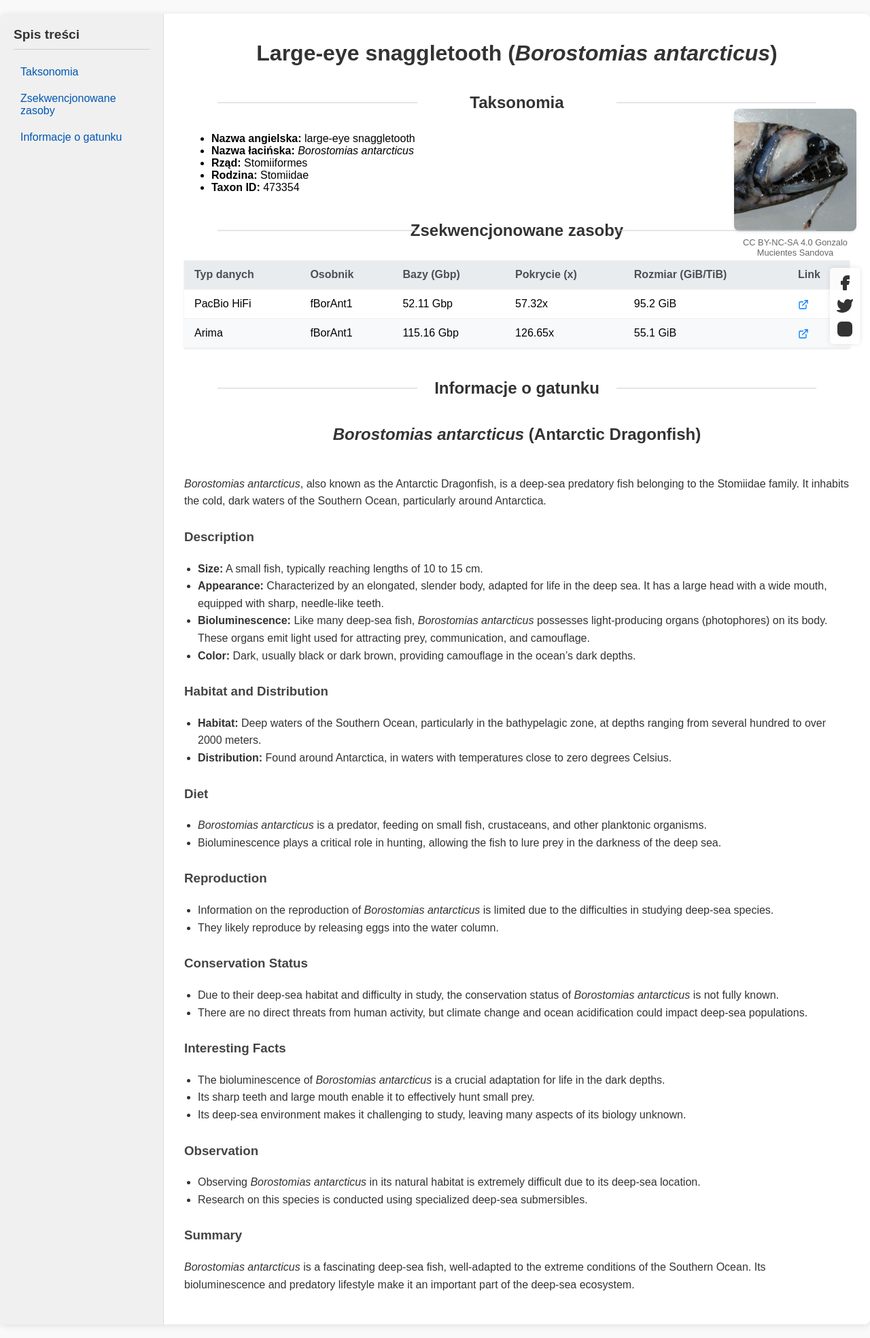
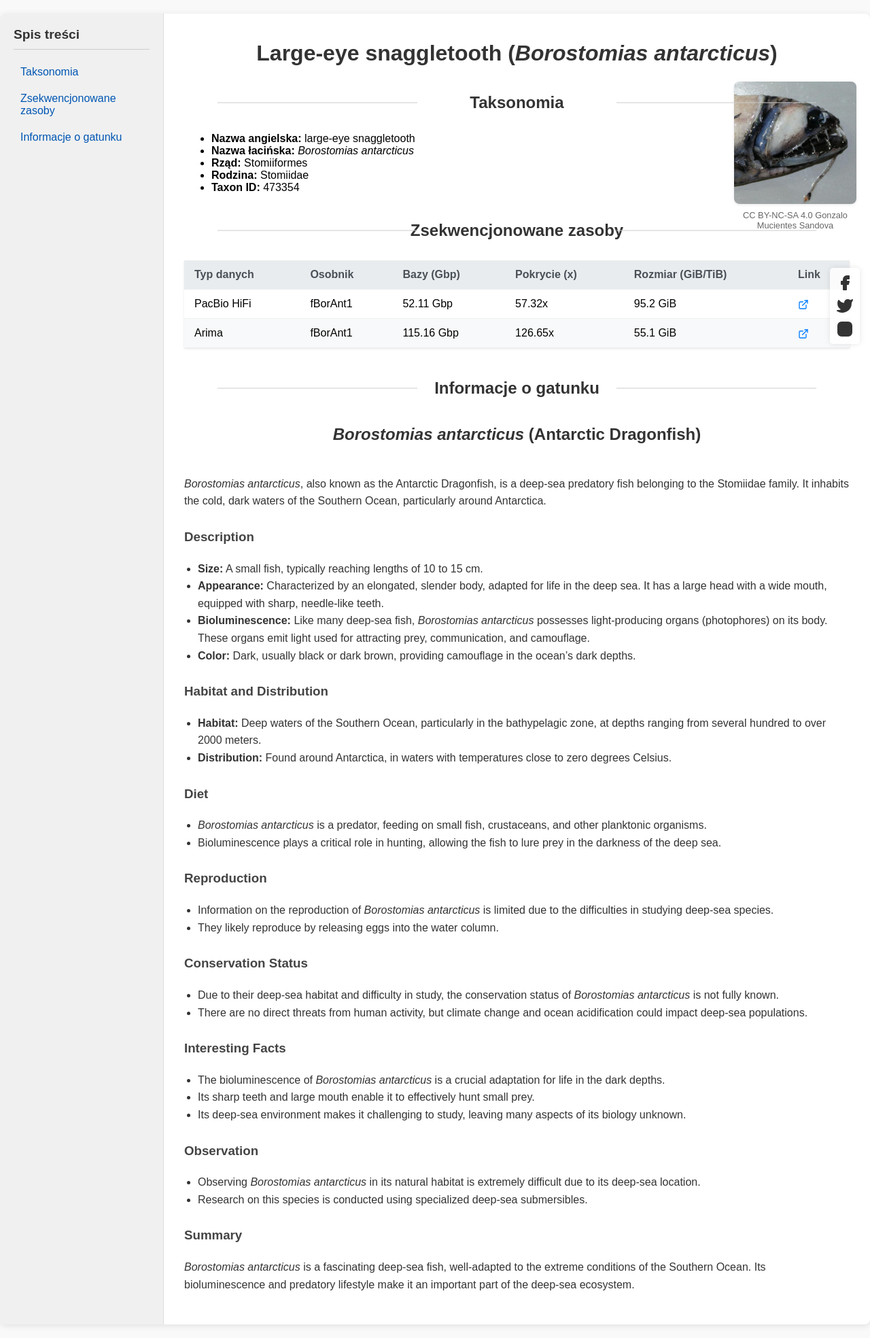
Before and after one commit to tomustloczek1/stronyWWWtzylinski, a Jekyll site: the page built from _species/borostomias_antarcticus.md, in a window 1280 px wide. Shown: the whole page at 68% size. Built offline with Jekyll 4.4.1, drawn with Linux system fonts in a browser that asks for light colours.

Commit message:
Update species.html

```diff
--- a/_layouts/species.html
+++ b/_layouts/species.html
@@ -111,7 +111,7 @@
         /* --- Sekcja z obrazkiem --- */
         .species-image-container {
             position: absolute;
-            top: 140px; /* Zwiększona wartość, aby przesunąć obrazek niżej */
+            top: 100px; /* Zwiększona wartość, aby przesunąć obrazek niżej */
             right: 20px;
             width: 180px;
             text-align: center;
```
